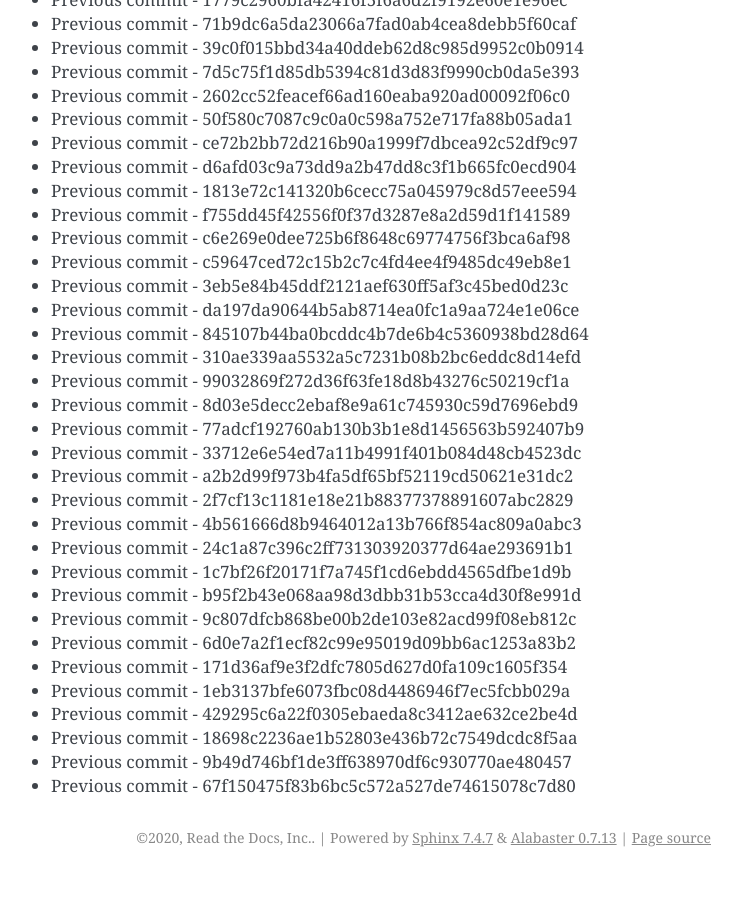
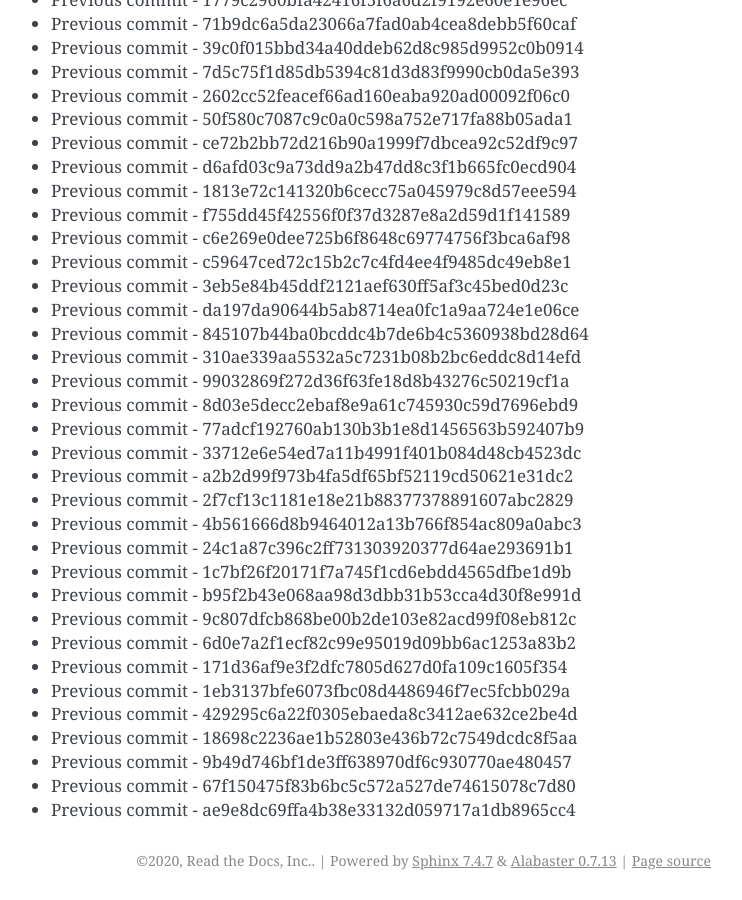
Before and after one commit to readthedocs/rtd-git-stresstest, a Sphinx documentation site: the page built from docs/updates.rst, in a window 1280 px wide and 900 px high, scrolled down 36160 px. Shown: the whole window, without its empty margins (399-1141 px from the left). Built offline with Sphinx 7.4.7, drawn with Linux system fonts in a browser that asks for light colours; before the commit the page ends 37037 px from its top, so only the background shows below that.

Commit message:
Generating commit from previous: ae9e8dc69ffa4b38e33132d059717a1db8965cc4

```diff
--- a/docs/updates.rst
+++ b/docs/updates.rst
@@ -1551,3 +1551,4 @@ It can be tested for any performance characteristics.
 * Previous commit - 18698c2236ae1b52803e436b72c7549dcdc8f5aa
 * Previous commit - 9b49d746bf1de3ff638970df6c930770ae480457
 * Previous commit - 67f150475f83b6bc5c572a527de74615078c7d80
+* Previous commit - ae9e8dc69ffa4b38e33132d059717a1db8965cc4
```
